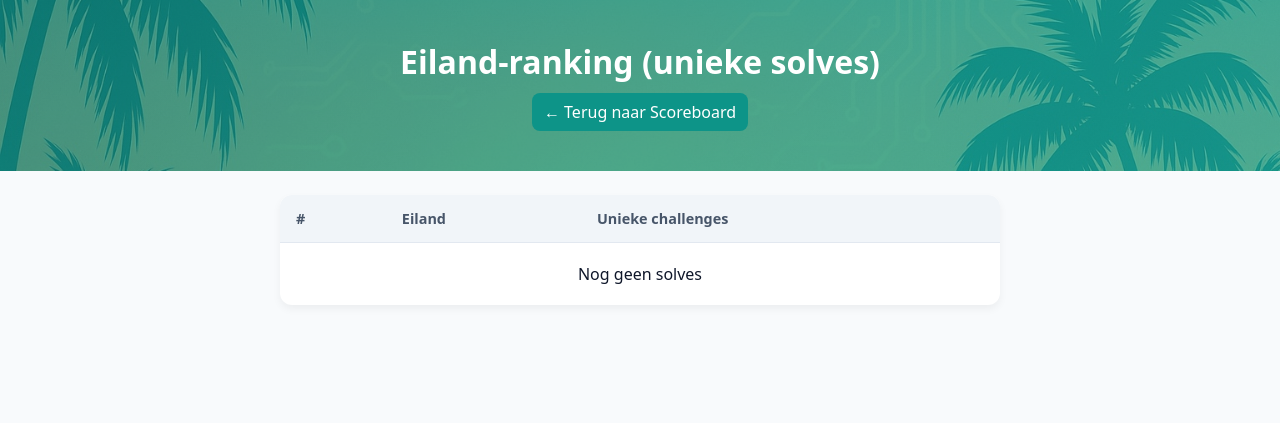
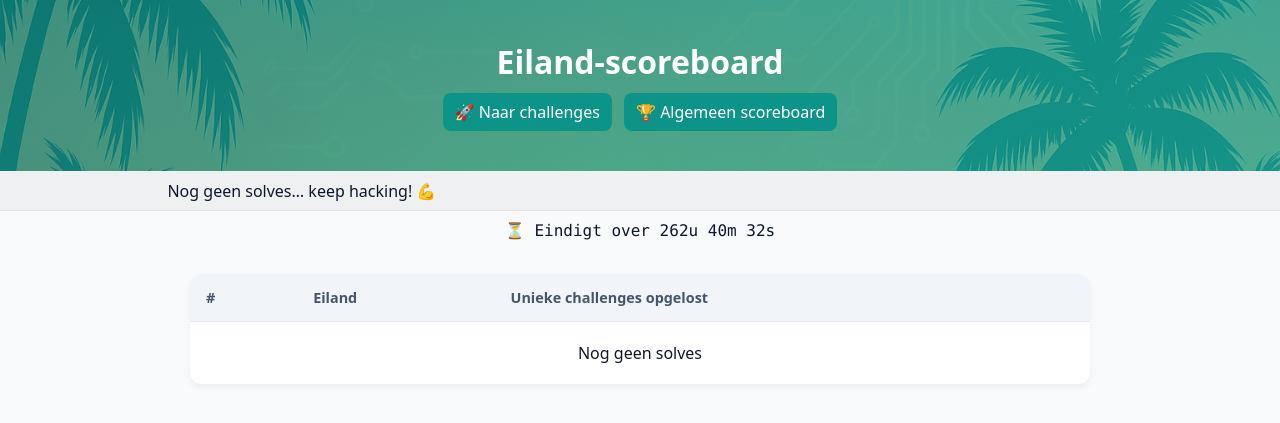
Before and after one commit to correhen/capture, a Flask app: page /scoreboard/islands in a window 1280 px wide. Shown: the top 423 px of the page. Run offline with Flask 3, Linux system fonts and the light colour scheme; data comes from the database, SQL or seed files in the repository; data that the repository does not hold is empty; parts of the project's set-up code (start-up, migrations or seed data) failed here and were passed over; some libraries are stand-ins or nearby versions.

Commit message:
Update scoreboard_islands.html

```diff
--- a/app/templates/scoreboard_islands.html
+++ b/app/templates/scoreboard_islands.html
@@ -1,40 +1,109 @@
 <!DOCTYPE html>
 <html lang="nl">
 <head>
-<meta charset="UTF-8"><meta name="viewport" content="width=device-width, initial-scale=1.0">
-<title>Eiland-score – Crypto CTF</title>
+  <meta charset="UTF-8">
+  <meta name="viewport" content="width=device-width, initial-scale=1.0">
+  <title>Eiland-scoreboard – Crypto CTF</title>
   <style>
-  :root{ --c1: {{ theme.c1 }}; --c2: {{ theme.c2 }}; }
+    :root{
+      --c1: {{ theme.c1|default('#037e8d') }};
+      --c2: {{ theme.c2|default('#f3b118') }};
+    }
     body { margin:0; font-family:system-ui,sans-serif; background:#f8fafc; color:#0f172a; }
     header { position:relative; background:linear-gradient(135deg,var(--c1),var(--c2)); color:white; padding:40px 20px; text-align:center; }
     header::before{ content:""; position:absolute; inset:0; background:url('/static/hero-caribbean.jpg') center/cover no-repeat; opacity:.25; mix-blend:overlay; }
     header>*{ position:relative; z-index:1; }
     h1 { margin:0; font-size:2rem; }
-  main { max-width:720px; margin:24px auto 40px; padding:0 20px; }
+    .nav { margin-top:10px }
+    .nav a { display:inline-block; padding:8px 12px; background:var(--c1); color:#fff; border-radius:8px; text-decoration:none; margin:0 4px; }
+
+    main { max-width:900px; margin:24px auto 40px; padding:0 20px; }
     table { width:100%; border-collapse:collapse; background:white; border-radius:12px; overflow:hidden; box-shadow:0 4px 8px rgba(0,0,0,0.05);}
     th, td { padding:14px 16px; text-align:left; }
     th { background:#f1f5f9; color:#475569; font-weight:600; font-size:.9rem; border-bottom:1px solid #e2e8f0;}
     tr:nth-child(even) td { background:#f9fafb; }
-  .nav { margin-top:10px }
-  .nav a { display:inline-block; padding:8px 12px; background:var(--c1); color:#fff; border-radius:8px; text-decoration:none; }
+    .score { font-weight:600; color:#0d9488; }
+    .ticker-wrap { overflow:hidden; white-space:nowrap; border-top:1px solid rgba(255,255,255,0.15); border-bottom:1px solid rgba(0,0,0,0.05); background:rgba(0,0,0,0.04) }
+    .ticker { display:inline-block; padding:8px 0; animation:ticker-scroll 35s linear infinite }
+    @keyframes ticker-scroll { 0%{transform:translateX(100%)} 100%{transform:translateX(-100%)} }
   </style>
 </head>
 <body>
   <header>
-  <h1>Eiland-ranking (unieke solves)</h1>
-  <div class="nav"><a href="/scoreboard">← Terug naar Scoreboard</a></div>
+    <h1>Eiland-scoreboard</h1>
+    <div class="nav">
+      <a href="/submit">🚀 Naar challenges</a>
+      <a href="/scoreboard">🏆 Algemeen scoreboard</a>
+    </div>
   </header>
+
+  <!-- Liveticker -->
+  <div class="ticker-wrap">
+    <div id="live-ticker" class="ticker">⏳ Laden van liveticker…</div>
+  </div>
+
+  <!-- Countdown -->
+  <div id="countdown" style="font-family:ui-monospace, SFMono-Regular, Menlo, monospace; text-align:center; padding:10px 0;"></div>
+
   <main>
     <table>
-    <thead><tr><th>#</th><th>Eiland</th><th>Unieke challenges</th></tr></thead>
+      <thead>
+        <tr>
+          <th>#</th>
+          <th>Eiland</th>
+          <th>Unieke challenges opgelost</th>
+        </tr>
+      </thead>
       <tbody>
         {% for r in rows %}
-        <tr><td>{{ loop.index }}</td><td>{{ r.island }}</td><td>{{ r.solved_unique }}</td></tr>
+          <tr>
+            <td>{{ loop.index }}</td>
+            <td>{{ r.island }}</td>
+            <td class="score">{{ r.solved_unique }}</td>
+          </tr>
         {% else %}
           <tr><td colspan="3" style="text-align:center;padding:20px">Nog geen solves</td></tr>
         {% endfor %}
       </tbody>
     </table>
   </main>
+
+  <script>
+  // Countdown (CTF_END_ISO via context_processor)
+  (function(){
+    try {
+      const end = new Date("{{ CTF_END_ISO|default('2025-09-30T20:00:00Z') }}").getTime();
+      const el = document.getElementById("countdown");
+      if (el && !isNaN(end)) {
+        setInterval(() => {
+          const diff = end - Date.now();
+          if (diff <= 0) { el.textContent = "⏰ Game over!"; return; }
+          const h = Math.floor(diff / (1000*60*60));
+          const m = Math.floor((diff % (1000*60*60)) / (1000*60));
+          const s = Math.floor((diff % (1000*60)) / 1000);
+          el.textContent = `⏳ Eindigt over ${h}u ${m}m ${s}s`;
+        }, 1000);
+      }
+    } catch(e){}
+  })();
+
+  // Liveticker (zelfde endpoint als op het algemene scoreboard)
+  async function fetchTicker() {
+    try {
+      const r = await fetch("/api/ticker", { cache: "no-store" });
+      const data = await r.json();
+      const el = document.getElementById("live-ticker");
+      if (!el) return;
+      const text = (data.items && data.items.length)
+        ? " 🏁 " + data.items.join("   •   ")
+        : "Nog geen solves… keep hacking! 💪";
+      el.textContent = text;
+      // Reset animatie zodat nieuwe content weer van rechts start
+      el.style.animation = "none"; void el.offsetWidth; el.style.animation = null;
+    } catch(e) {}
+  }
+  fetchTicker();
+  setInterval(fetchTicker, 15000);
+  </script>
 </body>
 </html>
```
Lines whose indentation alone changed are shown as unchanged.
